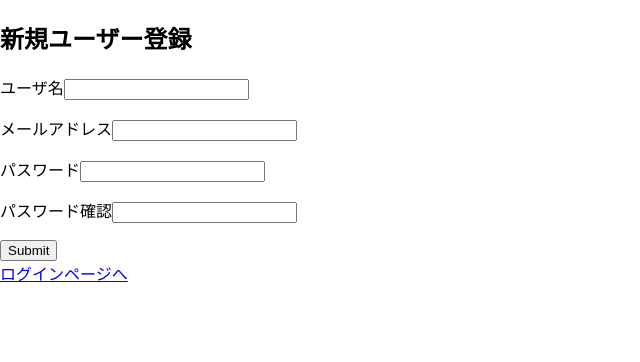
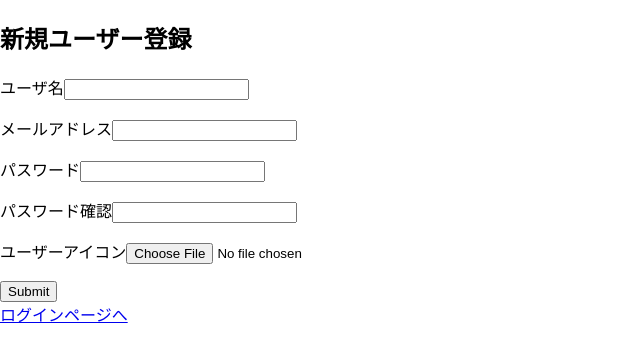
Before and after one commit to inoue021231/railway-bookreview-app, a React (Create React App) app: page /signup in a window 1280 px wide. Shown: the top 362 px of the page, without its empty margins (0-640 px from the left). Built offline with nearby package versions, Linux system fonts and the light colour scheme; the HTML template or start-up script is replaced by a standard one.

Commit message:
写真送信をユーザー作成に追加

```diff
--- a/package.json
+++ b/package.json
@@ -16,6 +16,7 @@
     "@types/react": "^18.0.0",
     "@types/react-dom": "^18.0.0",
     "@types/react-paginate": "^7.1.4",
+    "compressorjs": "^1.2.1",
     "react": "^18.2.0",
     "react-dom": "^18.2.0",
     "react-hook-form": "^7.51.0",
--- a/src/api.ts
+++ b/src/api.ts
@@ -43,3 +43,16 @@ export const getBookList = (token: string, index: number) => {
     },
   });
 };
+
+export const postIcon = (token: string, file: File) => {
+  const formData = new FormData();
+  formData.append("icon", file);
+
+  return request("/uploads", {
+    method: "POST",
+    headers: {
+      Authorization: "Bearer " + token,
+    },
+    body: formData,
+  });
+};
--- a/src/pages/SignUp.tsx
+++ b/src/pages/SignUp.tsx
@@ -1,6 +1,7 @@
 import { useForm } from "react-hook-form";
-import { postUser } from "../api";
+import { postIcon, postUser } from "../api";
 import { Link } from "react-router-dom";
+import Compressor from "compressorjs";
 
 const SignUp = () => {
   const {
@@ -21,12 +22,30 @@ const SignUp = () => {
       email: event.email,
       password: event.password,
     };
-    fetchData(data);
+
+    const file = event.file[0];
+
+    const img = new Compressor(file, {
+      quality: 0.6,
+      maxWidth: 1000,
+      maxHeight: 400,
+      success(result) {
+        const compressedFile = new File([result], file.name, {
+          type: result.type,
+        });
+        fetchData(data, compressedFile);
+      },
+      error(err) {
+        console.error("Compression error:", err);
+      },
+    });
   };
 
-  const fetchData = async (data: DataObject) => {
-    const res = await postUser(data);
-    console.log(res);
+  const fetchData = async (data: DataObject, file: File) => {
+    const newToken = await postUser(data);
+    console.log(newToken);
+    const icon = await postIcon(newToken.token, file);
+    console.log(icon);
   };
 
   return (
@@ -79,6 +98,7 @@ const SignUp = () => {
               {errors.password && "正しいパスワードを入力してください"}
             </p>
           </div>
+
           <div className="signupForm">
             <label htmlFor="confirmPassword">パスワード確認</label>
             <input
@@ -95,6 +115,21 @@ const SignUp = () => {
               {errors.confirmPassword && "パスワードが一致しません"}
             </p>
           </div>
+          <div className="signupForm">
+            <label htmlFor="icon">ユーザーアイコン</label>
+            <input
+              {...register("file", {
+                required: "ファイルを選択してください",
+              })}
+              type="file"
+              id="icon"
+              accept="image/jpeg, image/png"
+              className="formArea"
+            />
+            <p className="errorText">
+              {errors.file && "ファイルが選択されていません"}
+            </p>
+          </div>
         </div>
         <input type="submit" />
       </form>
```
Also changed, not shown: 1 other file (tests, documents, lock files or other folders).
